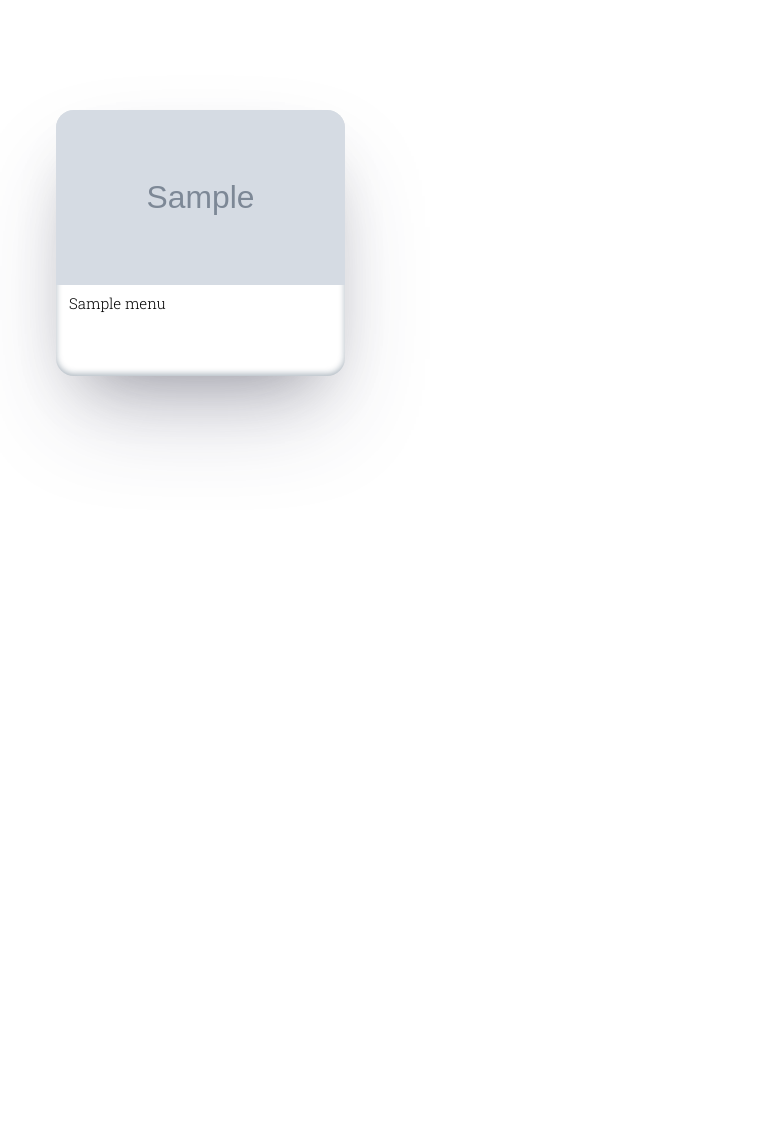
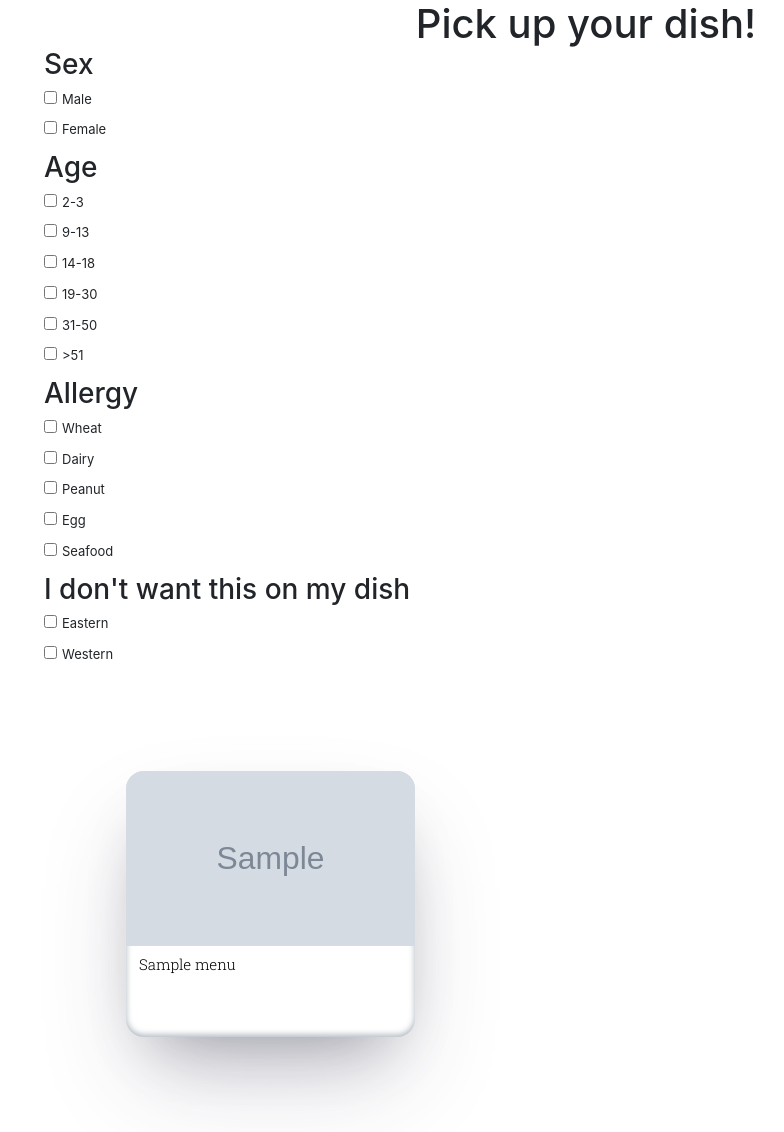
Before and after one commit to zevenfox/BellyArea, a Django app: template mysite/belly/templates/belly/index.html in a window 1280 px wide. Shown: the whole page, without its empty margins (54-838 px from the left). Before the commit the page ends 444 px from the top, so only its background shows below. Run offline with Django 4.2, Linux system fonts and the light colour scheme; the template is opened without the code that fills it: values that come from a table or form of the project are taken from there, others are empty; tables that the repository leaves empty hold one stand-in row (values such as "Sample post"); grey boxes marked "Sample" are stand-in pictures; some libraries are stand-ins or nearby versions.

Commit message:
add checkbox

```diff
--- a/mysite/belly/templates/belly/index.html
+++ b/mysite/belly/templates/belly/index.html
@@ -7,10 +7,29 @@
 
 <style>
 
+h1 {
+    text-align: center;
+    margin-bottom: 0;
+}
+.container {
+    display: grid;
+    font-size: 13px;
+}
+aside {
+    padding: 0 1em;
+}
+
+aside div {
+    margin: .25em 0;
+}
+
+input {
+    margin-right: 5px;
+}
 
 .one-block{
     display: inline-table;
-    margin: 20px;
+    margin: 5px;
     width: 289px;
     height: 266px;
     border-radius: 18px;
@@ -54,22 +73,54 @@
 }
 
 </style>
-
-
+<header>
+    <h1>Pick up your dish!</h1>
+</header>
+<div class="container">
+    <aside>
+      <h3>Sex</h3>
+      <div>
+        <div><input type="checkbox" name="startingReserves" value="starting" id="starting"><label for="male">Male</label></div>
+        <div><input type="checkbox" name="startingReserves" value="reserves" id="reserves"><label for="reserves">Female</label></div>
+      </div>
+      <h3>Age</h3>
+      <div>
+        <div><input type="checkbox" name="injured" value="injured" id="injured"><label for="injured">2-3</label></div>
+        <div><input type="checkbox" name="injured" value="injured" id="injured"><label for="injured">9-13</label></div>
+        <div><input type="checkbox" name="injured" value="injured" id="injured"><label for="injured">14-18</label></div>
+        <div><input type="checkbox" name="injured" value="injured" id="injured"><label for="injured">19-30</label></div>
+        <div><input type="checkbox" name="injured" value="injured" id="injured"><label for="injured">31-50</label></div>
+        <div><input type="checkbox" name="injured" value="injured" id="injured"><label for="injured">>51</label></div>
+      </div>
+      <h3>Allergy</h3>
+      <div>
+        <div><input type="checkbox" name="position" value="guard" id="guard"><label for="guard">Wheat</label></div>
+        <div><input type="checkbox" name="position" value="forward" id="forward"><label for="forward">Dairy</label></div>
+        <div><input type="checkbox" name="position" value="center" id="center"><label for="center">Peanut</label></div>
+        <div><input type="checkbox" name="position" value="center" id="center"><label for="center">Egg</label></div>
+        <div><input type="checkbox" name="position" value="center" id="center"><label for="center">Seafood</label></div>
+      </div>
+      <h3>I don't want this on my dish</h3>
+      <div>
+        <div><input type="checkbox" name="conference" value="east" id="east"><label for="east">Eastern</label></div>
+        <div><input type="checkbox" name="conference" value="west" id="west"><label for="west">Western</label></div>
+      </div>
+    </aside>
     <div class="blocks">
         {% if menu_list%}
             {% for menu in menu_list %}
+            {% if menu.energy_kcal != -99%}
             <a class="one-block">
                 <img class="images" src="{{menu.picture_url}}" height="175px" width="289px"></img>
             <div class="menu-text">
                 <p>{{menu.menu_name}}</p>
                 <p>{{menu.energy_kcal}}</p>
-            <p>{{menu.fat_kcal}}</p>
-            <p>{{menu.sugar}}</p>
             </div>
             </a>
+            {% endif %}
             {% endfor %}
         {% endif %}
+    </div>
 </div>
 
 
```
Also changed, not shown: mysite/belly/views.py (+37 -37 lines). Lines whose indentation alone changed are shown as unchanged.
